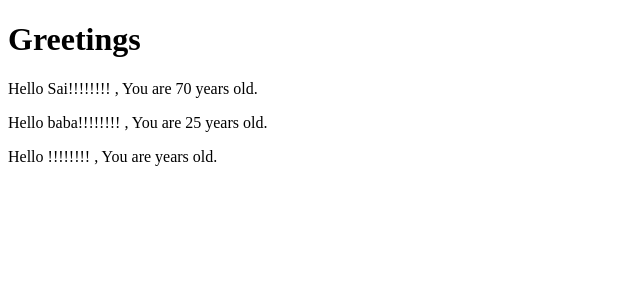
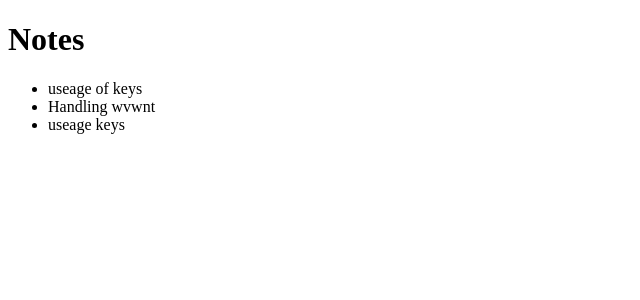
Before and after one commit to SaranSenthil/react, a React app: page / in a window 1280 px wide. Shown: the top 300 px of the page, without its empty margins (0-640 px from the left). Built offline with nearby package versions, Linux system fonts and the light colour scheme; the HTML template or start-up script is replaced by a standard one.

Commit message:
moving note component to its own file

```diff
--- a/src/App.jsx
+++ b/src/App.jsx
@@ -1,49 +1,66 @@
 
-// //single component
-// function App(){
-//   // console.log("Hello ")
-//   const now = new Date();
-//   //Simple addition
+// // //single component
+// // function App(){
+// //   // console.log("Hello ")
+// //   const now = new Date();
+// //   //Simple addition
 
-//   const a=10, b=20;
-//   return (
-//     <div>
-//     <p> Hello world!! The time is {now.toString()}</p>
-//     <p>
-//       {a} plus {b} is {a+b}
-//     </p>
-//     </div>
-//   )
-// }
+// //   const a=10, b=20;
+// //   return (
+// //     <div>
+// //     <p> Hello world!! The time is {now.toString()}</p>
+// //     <p>
+// //       {a} plus {b} is {a+b}
+// //     </p>
+// //     </div>
+// //   )
+// // }
 
-// export default App
+// // export default App
 
-//Multiple component
-// function Hello(){
-//   return(
-//     <p>Hello world!!!!!!!!</p>
-//   )
-// }
+// //Multiple component
+// // function Hello(){
+// //   return(
+// //     <p>Hello world!!!!!!!!</p>
+// //   )
+// // }
 
-// function App(){
-//   return(
-//     <div>
-//       <h1>Greetings</h1>
-//       <Hello/>
-//       <Hello/>
-//       <Hello/>
-//     </div>
-//   )
-// }
-// export default App
+// // function App(){
+// //   return(
+// //     <div>
+// //       <h1>Greetings</h1>
+// //       <Hello/>
+// //       <Hello/>
+// //       <Hello/>
+// //     </div>
+// //   )
+// // }
+// // export default App
+
+// // //Multiple component with passing data -Props
+// // function Hello(Props){
+// //   console.log(Props);
+// //   return(
+// //     <p>Hello {Props.username}!!!!!!!!</p>
+// //   )
+// // }
+
+// // function App(){
+// //   let username1='Sai';
+// //   let username2='baba';
+// //   return(
+// //     <div>
+// //       <h1>Greetings</h1>
+// //       <Hello username={username1}/>
+// //       <Hello username={username2}/>
+// //       <Hello/>
+// //     </div>
+// //   )
+// // }
+// // export default App
 
 // //Multiple component with passing data -Props
-// function Hello(Props){
-//   console.log(Props);
-//   return(
-//     <p>Hello {Props.username}!!!!!!!!</p>
-//   )
-// }
+// import Hello from "./components/Hello";
 
 // function App(){
 //   let username1='Sai';
@@ -51,27 +68,42 @@
 //   return(
 //     <div>
 //       <h1>Greetings</h1>
-//       <Hello username={username1}/>
-//       <Hello username={username2}/>
+//       <Hello username={username1} age={10+60}/>
+//       <Hello username={username2} age={25}/>
 //       <Hello/>
 //     </div>
 //   )
 // }
 // export default App
 
-//Multiple component with passing data -Props
-import Hello from "./components/Hello";
+import React from 'react'
+import Notes from './components/Notes';
 
-function App(){
-  let username1='Sai';
-  let username2='baba';
-  return(
+function App(props) {
+  const notes =props.notes;
+  //desrtucture
+  //const {notes}=props;
+  console.log(notes);
+  return (
     <div>
-      <h1>Greetings</h1>
-      <Hello username={username1} age={10+60}/>
-      <Hello username={username2} age={25}/>
-      <Hello/>
+      <h1>
+        Notes
+      </h1>
+
+      <ul>
+
+        <li>{notes[0].content}</li>
+        <li>{notes[1].content}</li>
+        <li>{notes[2].content}</li>
+      </ul>
+      <ul>
+        {
+          notes.map(note=>
+            <Notes key={note.id} note={note}/>
+        )}
+      </ul>
     </div>
   )
 }
+
 export default App
--- /dev/null
+++ b/src/components/Notes.jsx
@@ -0,0 +1,11 @@
+import React from 'react'
+
+function Notes({note}) {
+    <li key={note.id}>
+    {
+      note.content
+    }
+  </li>
+}
+
+export default Notes
--- a/src/main.jsx
+++ b/src/main.jsx
@@ -2,9 +2,27 @@ import React from 'react'
 import ReactDOM from 'react-dom/client'
 import App from './App.jsx'
 
+//data
+
+const notes=[
+  {
+    id:1,
+    content:'useage of keys',
+    important: true
+  },
+  {
+    id:2,
+    content:'Handling wvwnt',
+    important: true
+  },
+  {
+    id:3,
+    content:'useage  keys',
+    important: false
+  }
+]
+
 
 ReactDOM.createRoot(document.getElementById('root')).render(
-
-    <App />
-
+    <App notes={notes} />
 )
```
